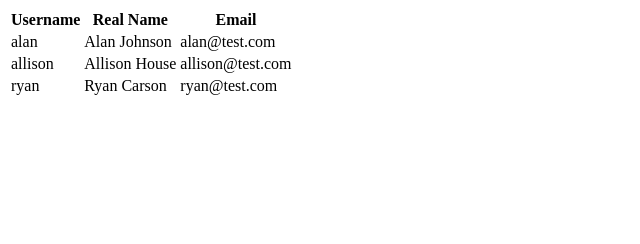
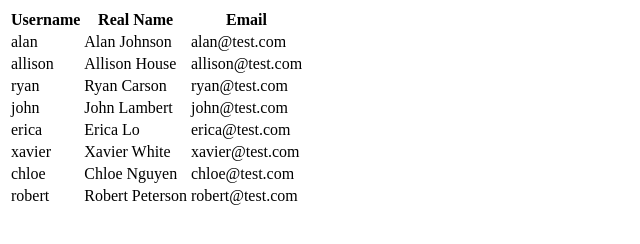
Before and after one commit to AvionicsFrontEnd/FrontendIntro, a plain HTML site: page index.html in a window 1280 px wide. Shown: the whole page, without its empty margins (0-640 px from the left). Drawn offline with Linux system fonts and the light colour scheme.

Commit message:
1st exercise

```diff
--- a/main.js
+++ b/main.js
@@ -22,5 +22,10 @@ var newEmailEntry = ["john@test.com", "erica@test.com", "xavier@test.com", "chlo
 newEmailEntry.lol = "you shouldn't be printing this";
 
 // TODO: update the object data here with the new entries!
+for (var i=0 ; i < 5; i++){
+	var newEntry = {username: newUsernameEntry[i], firstName: newFirstnameEntry[i], lastName
+		: newLastnameEntry[i], email:newEmailEntry[i]};
+data.users.push(newEntry);
+}
 
 $("#content-placeholder").html(template(data));
```
Also changed, not shown: index.html (+1 -1 lines).
